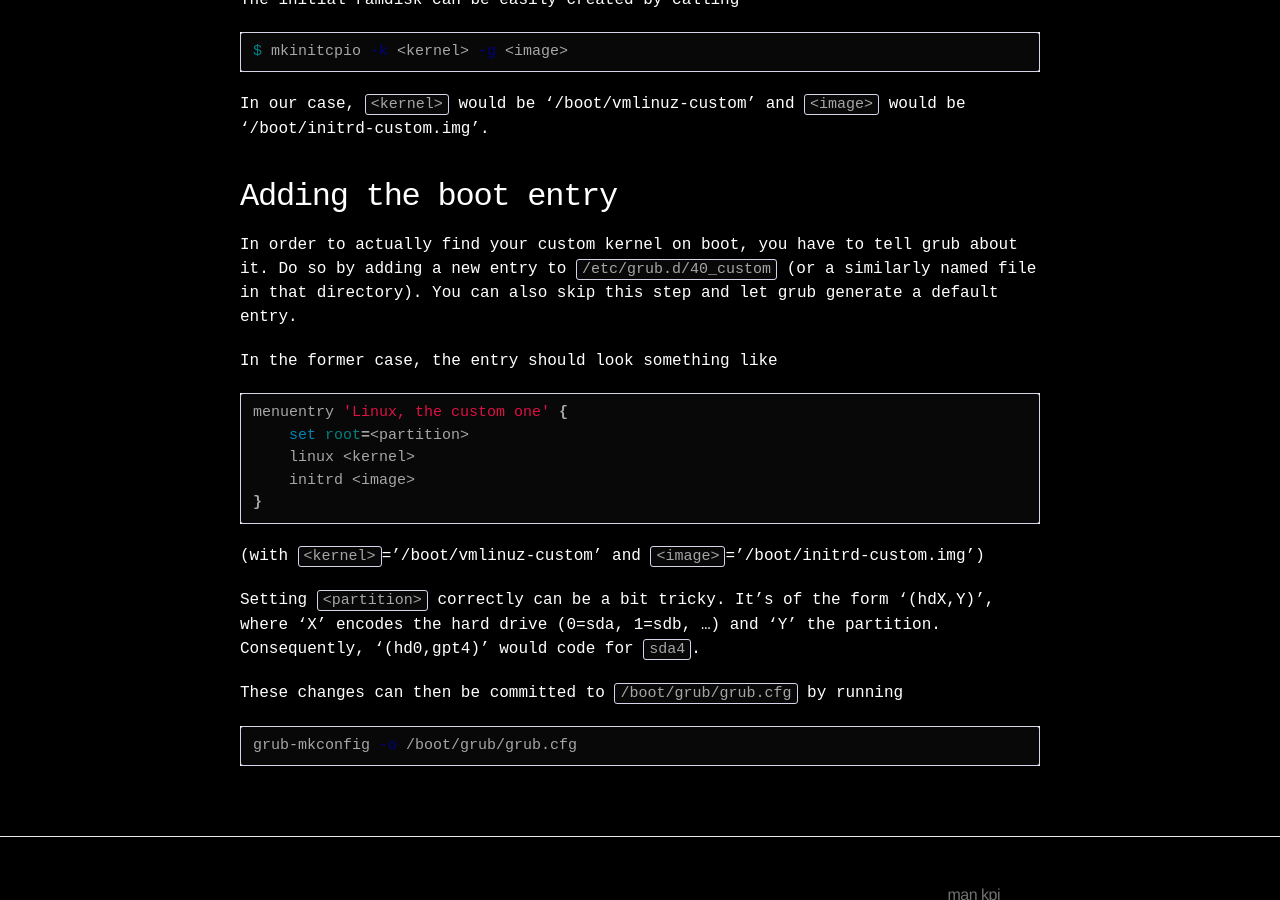
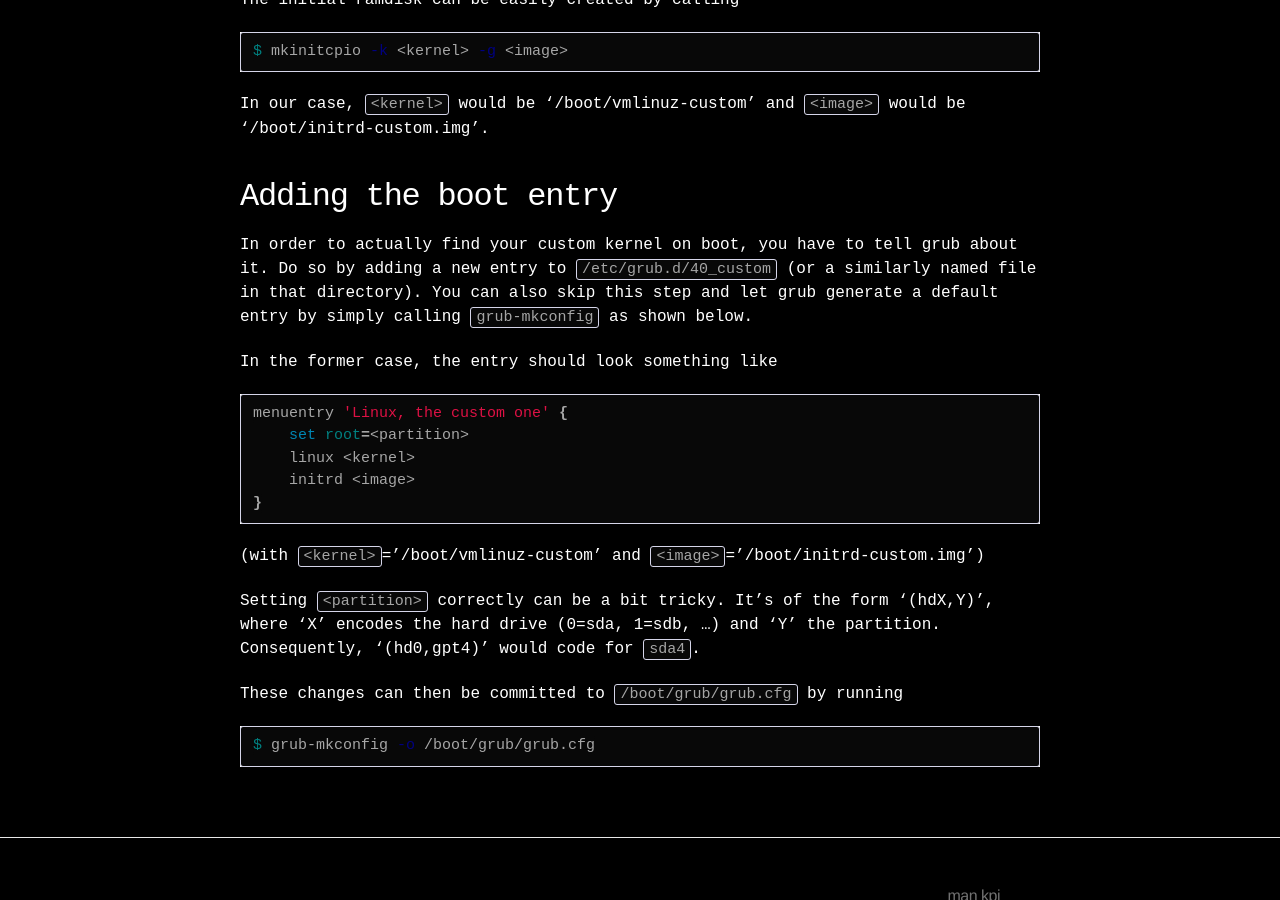
Before and after one commit to kpj/kpj.github.io--old, a Jekyll site: the page built from _posts/2014-08-22-build-kernel.md, in a window 1280 px wide and 900 px high, scrolled down 1054 px. Built offline with Jekyll 4.4.1, drawn with Linux system fonts in a browser that asks for light colours.

Commit message:
Some fixes

```diff
--- a/_posts/2014-08-22-build-kernel.md
+++ b/_posts/2014-08-22-build-kernel.md
@@ -55,7 +55,7 @@
 Adding the boot entry
 ---------------------
 In order to actually find your custom kernel on boot, you have to tell grub about it.
-Do so by adding a new entry to `/etc/grub.d/40_custom` (or a similarly named file in that directory). You can also skip this step and let grub generate a default entry.
+Do so by adding a new entry to `/etc/grub.d/40_custom` (or a similarly named file in that directory). You can also skip this step and let grub generate a default entry by simply calling `grub-mkconfig` as shown below.
 
 In the former case, the entry should look something like
 
@@ -75,5 +75,5 @@ Consequently, '(hd0,gpt4)' would code for `sda4`.
 These changes can then be committed to `/boot/grub/grub.cfg` by running
 
 {% highlight bash %}
-grub-mkconfig -o /boot/grub/grub.cfg
+$ grub-mkconfig -o /boot/grub/grub.cfg
 {% endhighlight %}
```
